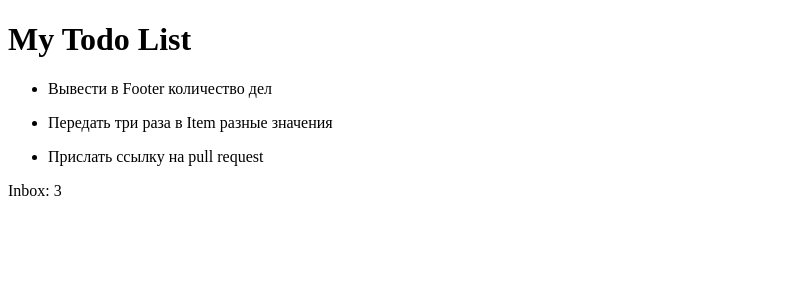
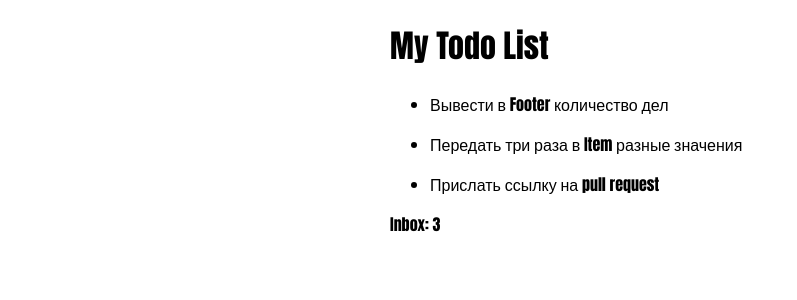
Before and after one commit to WebHeroSchool/todo_by_etekarina, a React (Create React App) app: page / in a window 1280 px wide. Shown: the top 300 px of the page, without its empty margins (0-797 px from the left). Built offline with nearby package versions, Linux system fonts and the light colour scheme.

Commit message:
styles were connected

```diff
--- /dev/null
+++ b/src/components/App/App.css
@@ -0,0 +1,6 @@
+.wrap {
+    margin: auto;
+    width: 500px;
+
+    font-family: Impact, Haettenschweiler, 'Arial Narrow Bold', sans-serif;
+}
--- a/src/components/App/App.js
+++ b/src/components/App/App.js
@@ -2,6 +2,7 @@ import React from 'react';
 import ItemList from '../ItemList/ItemList';
 import InputItem from '../InputItem/InputItem';
 import Footer from '../Footer/Footer';
+import './App.css';
 
 const todoItem = 'Вывести в Footer количество дел';
 
@@ -19,7 +20,7 @@ const App = () => {
   ];
 
   return (
-  <div>
+  <div className="wrap">
     <h1>My Todo List</h1>
     <InputItem />
     <ItemList items={items} />
```
